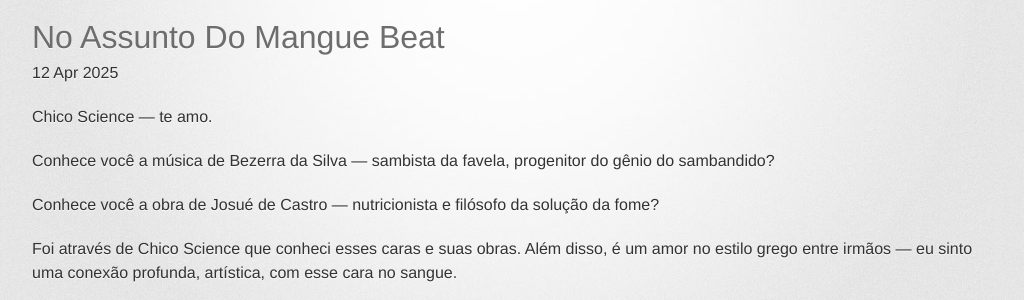
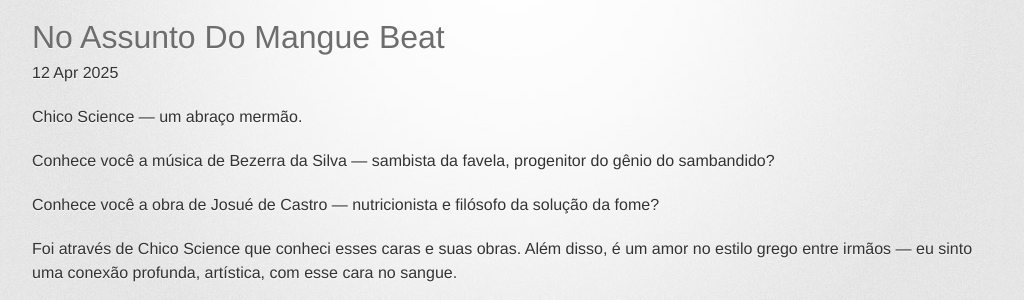
Before and after one commit to juleshenry/juleshenry.github.io, a Jekyll site: the page built from _posts/2025-04-12-No-Assunto-Do-Mangue-Beat.md, in a window 1280 px wide. Shown: the part 157-457 px from the top of the page, without its empty margins (0-1024 px from the left). Built offline with Jekyll 4.4.1, drawn with Linux system fonts in a browser that asks for light colours; some web fonts are replaced.

Commit message:
portugese-melhor

```diff
--- a/_posts/2025-04-12-No-Assunto-Do-Mangue-Beat.md
+++ b/_posts/2025-04-12-No-Assunto-Do-Mangue-Beat.md
@@ -4,7 +4,7 @@
 date: 2025-04-12
 ---
 
-Chico Science — te amo.
+Chico Science — um abraço mermão.
 
 Conhece você a música de Bezerra da Silva — sambista da favela, progenitor do gênio do sambandido?
 
```
